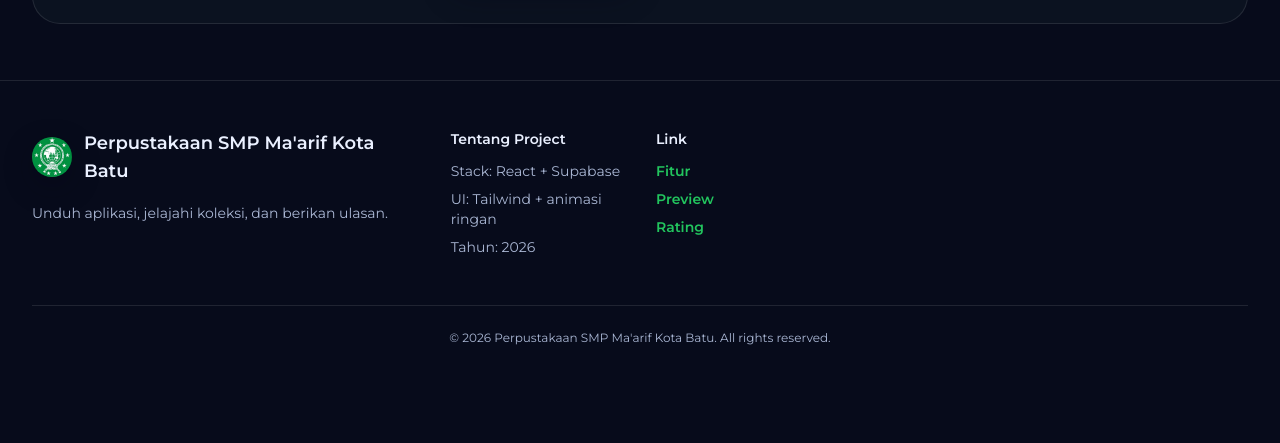
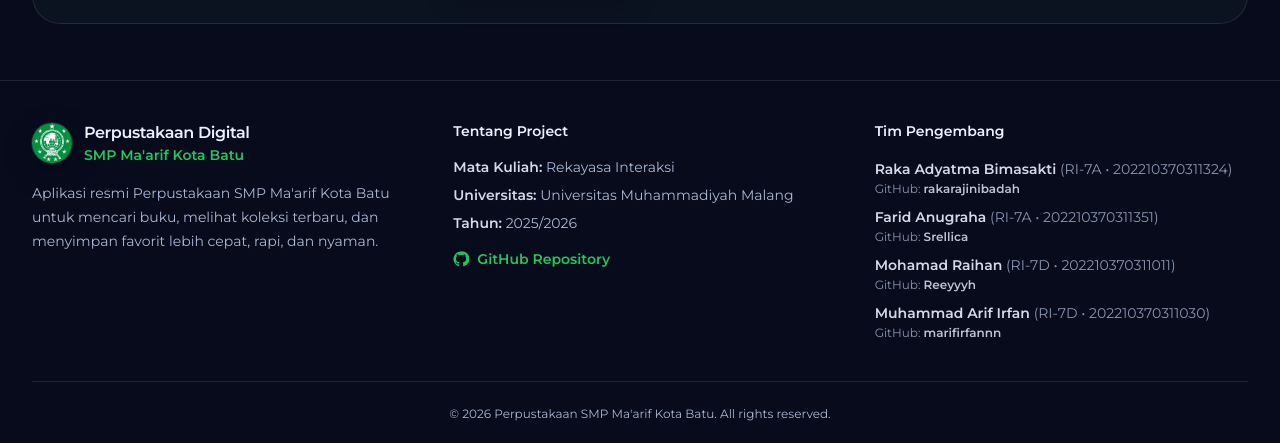
Before and after one commit to git-muhammadarifirfan/Sistem-Perpustakaan-SMP-Ma-arif-Kota-Batu-V.2.0.0, a React (Vite) app: page / in a window 1280 px wide. Shown: the part 3475-3918 px from the top of the page. Before the commit the page ends 3875 px from the top, so only its background shows below. Built offline with nearby package versions, Linux system fonts and the light colour scheme; no server answers; the database is empty.

Commit message:
update : footer redesain

```diff
--- a/src/sections/Footer.tsx
+++ b/src/sections/Footer.tsx
@@ -1,58 +1,97 @@
 import { Container } from '../components/Container'
 
 type Props = {
-  appName: string
-  description: string
+  repoUrl?: string
 }
 
-export default function Footer({ appName, description }: Props) {
+const TEAM = [
+  { kelas: 'RI-7A', nim: '202210370311324', nama: 'Raka Adyatma Bimasakti', github: 'rakarajinibadah' },
+  { kelas: 'RI-7A', nim: '202210370311351', nama: 'Farid Anugraha', github: 'Srellica' },
+  { kelas: 'RI-7D', nim: '202210370311011', nama: 'Mohamad Raihan', github: 'Reeyyyh' },
+  { kelas: 'RI-7D', nim: '202210370311030', nama: 'Muhammad Arif Irfan', github: 'marifirfannn' },
+]
+
+export default function Footer({ repoUrl = 'https://github.com/Reeyyyh/library_app' }: Props) {
   const year = new Date().getFullYear()
+
   return (
     <footer className="border-t border-white/10 bg-background">
       <Container>
-        <div className="grid gap-10 py-12 lg:grid-cols-3">
+        <div className="grid gap-10 py-10 lg:grid-cols-3 lg:gap-12">
+          {/* Brand */}
           <div>
             <div className="flex items-center gap-3">
-              <img src="/brand/logo.png" alt="Logo" className="h-10 w-10 rounded-2xl shadow-soft" />
-              <div className="text-lg font-semibold text-textPrimary">{appName}</div>
+              <img
+                src="/brand/logo.png"
+                alt="Logo"
+                className="h-10 w-10 rounded-2xl shadow-soft ring-1 ring-white/10"
+              />
+              <div>
+                <div className="text-base font-extrabold tracking-tight text-textPrimary">
+                  Perpustakaan Digital
                 </div>
-            <p className="mt-4 max-w-md text-sm leading-6 text-textSecondary">{description}</p>
+                <div className="text-sm font-semibold text-primary">SMP Ma&apos;arif Kota Batu</div>
+              </div>
             </div>
 
-          <div className="grid gap-8 sm:grid-cols-2">
+            <p className="mt-4 max-w-md text-sm leading-6 text-textSecondary">
+              Aplikasi resmi Perpustakaan SMP Ma&apos;arif Kota Batu untuk mencari buku, melihat koleksi terbaru, dan
+              menyimpan favorit lebih cepat, rapi, dan nyaman.
+            </p>
+          </div>
+
+          {/* About */}
           <div>
-              <div className="text-sm font-semibold text-textPrimary">Tentang Project</div>
-              <ul className="mt-3 space-y-2 text-sm text-textSecondary">
-                <li>Stack: React + Supabase</li>
-                <li>UI: Tailwind + animasi ringan</li>
-                <li>Tahun: {year}</li>
-              </ul>
-            </div>
-            <div>
-              <div className="text-sm font-semibold text-textPrimary">Link</div>
-              <ul className="mt-3 space-y-2 text-sm">
+            <div className="text-sm font-extrabold text-textPrimary">Tentang Project</div>
+
+            <ul className="mt-4 space-y-2 text-sm text-textSecondary">
               <li>
-                  <a className="font-semibold text-primary hover:underline" href="#features">
-                    Fitur
-                  </a>
+                <span className="font-semibold text-textPrimary/90">Mata Kuliah:</span> Rekayasa Interaksi
               </li>
               <li>
-                  <a className="font-semibold text-primary hover:underline" href="#preview">
-                    Preview
-                  </a>
+                <span className="font-semibold text-textPrimary/90">Universitas:</span> Universitas Muhammadiyah Malang
               </li>
               <li>
-                  <a className="font-semibold text-primary hover:underline" href="#rating">
-                    Rating
-                  </a>
+                <span className="font-semibold text-textPrimary/90">Tahun:</span> 2025/2026
               </li>
             </ul>
+
+            <a
+              href={repoUrl}
+              target="_blank"
+              rel="noreferrer"
+              className="mt-4 inline-flex items-center gap-2 text-sm font-extrabold text-primary hover:underline"
+            >
+              <svg viewBox="0 0 24 24" className="h-4 w-4" fill="currentColor" aria-hidden="true">
+                <path d="M12 .6a11.4 11.4 0 0 0-3.6 22.2c.6.1.8-.2.8-.6v-2.2c-3.2.7-3.9-1.3-3.9-1.3-.5-1.3-1.2-1.6-1.2-1.6-1-.7.1-.7.1-.7 1.1.1 1.7 1.2 1.7 1.2 1 1.7 2.6 1.2 3.2.9.1-.7.4-1.2.7-1.5-2.6-.3-5.3-1.3-5.3-5.8 0-1.3.5-2.4 1.2-3.2-.1-.3-.5-1.5.1-3.1 0 0 1-.3 3.3 1.2a11.5 11.5 0 0 1 6 0c2.3-1.5 3.3-1.2 3.3-1.2.6 1.6.2 2.8.1 3.1.8.8 1.2 1.9 1.2 3.2 0 4.5-2.7 5.5-5.3 5.8.4.4.8 1.1.8 2.2v3.2c0 .4.2.7.8.6A11.4 11.4 0 0 0 12 .6Z" />
+              </svg>
+              GitHub Repository
+            </a>
           </div>
+
+          {/* Team */}
+          <div>
+            <div className="text-sm font-extrabold text-textPrimary">Tim Pengembang</div>
+
+            <ul className="mt-4 space-y-2 text-sm text-textSecondary">
+              {TEAM.map((p) => (
+                <li key={p.nim} className="leading-6">
+                  <span className="font-semibold text-textPrimary/90">{p.nama}</span>{' '}
+                  <span className="text-textSecondary/80">
+                    ({p.kelas} • {p.nim})
+                  </span>
+                  <div className="text-xs text-textSecondary/80">
+                    GitHub:{' '}
+                    <span className="font-semibold text-textPrimary/80">{p.github}</span>
+                  </div>
+                </li>
+              ))}
+            </ul>
           </div>
         </div>
 
         <div className="border-t border-white/10 py-6 text-center text-xs text-textSecondary">
-          © {year} {appName}. All rights reserved.
+          © {year} Perpustakaan SMP Ma&apos;arif Kota Batu. All rights reserved.
         </div>
       </Container>
     </footer>
```
Lines whose indentation alone changed are shown as unchanged.
